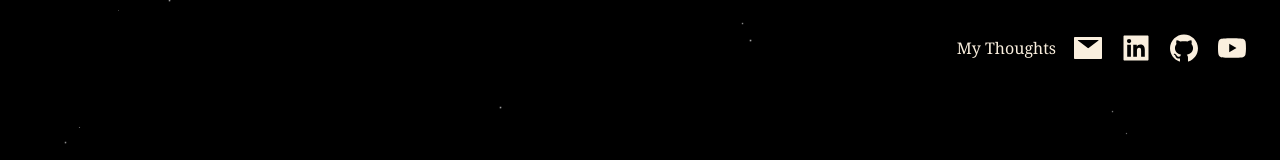
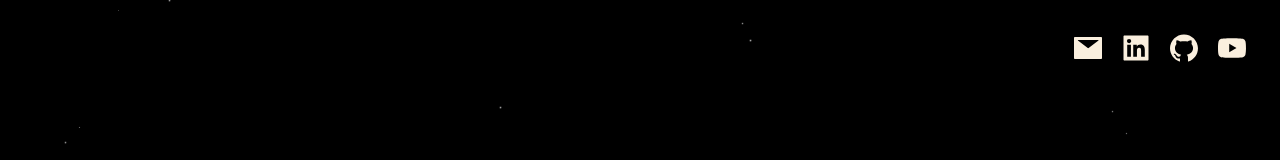
Before and after one commit to BraedenTurner22/current_portfolio, a Next.js app: page / in a window 1280 px wide. Shown: the top 160 px of the page. Built offline with nearby package versions, Linux system fonts and the light colour scheme.

Commit message:
Removed thoughts page

```diff
--- a/src/app/mountains.tsx
+++ b/src/app/mountains.tsx
@@ -63,9 +63,9 @@ const Mountains = () => {
           }`}
         >
           <ul className="md:hidden flex flex-col w-full bg-gradient-to-b from-black to-background rounded-lg text-center font-serif">
-            <li className="p-2 icon-svg">
+            {/* <li className="p-2 icon-svg">
               <a href="/thoughts">My Thoughts</a>
-            </li>
+            </li> */}
             {/* <li className="p-2 icon-svg">
               <a
                 href="/mountains/Braeden_Turner_Resume.pdf"
@@ -116,9 +116,9 @@ const Mountains = () => {
 
         {/* Desktop Navigation (visible on medium and larger screens) */}
         <ul className="hidden md:flex absolute top-0 right-0 items-center space-x-4 3xl:space-x-10 md:pr-4 md:pt-4 lg:pr-8 lg:pt-8 3xl:pr-15 3xl:pt-15 z-30">
-          <li className="icon-svg 3xl:text-3xl font-serif">
+          {/* <li className="icon-svg 3xl:text-3xl font-serif">
             <Link href="/thoughts">My Thoughts</Link>
-          </li>
+          </li> */}
           {/* <li className="icon-svg 3xl:text-3xl font-serif">
             <a
               href="/mountains/Braeden_Turner_Resume.pdf"
```
